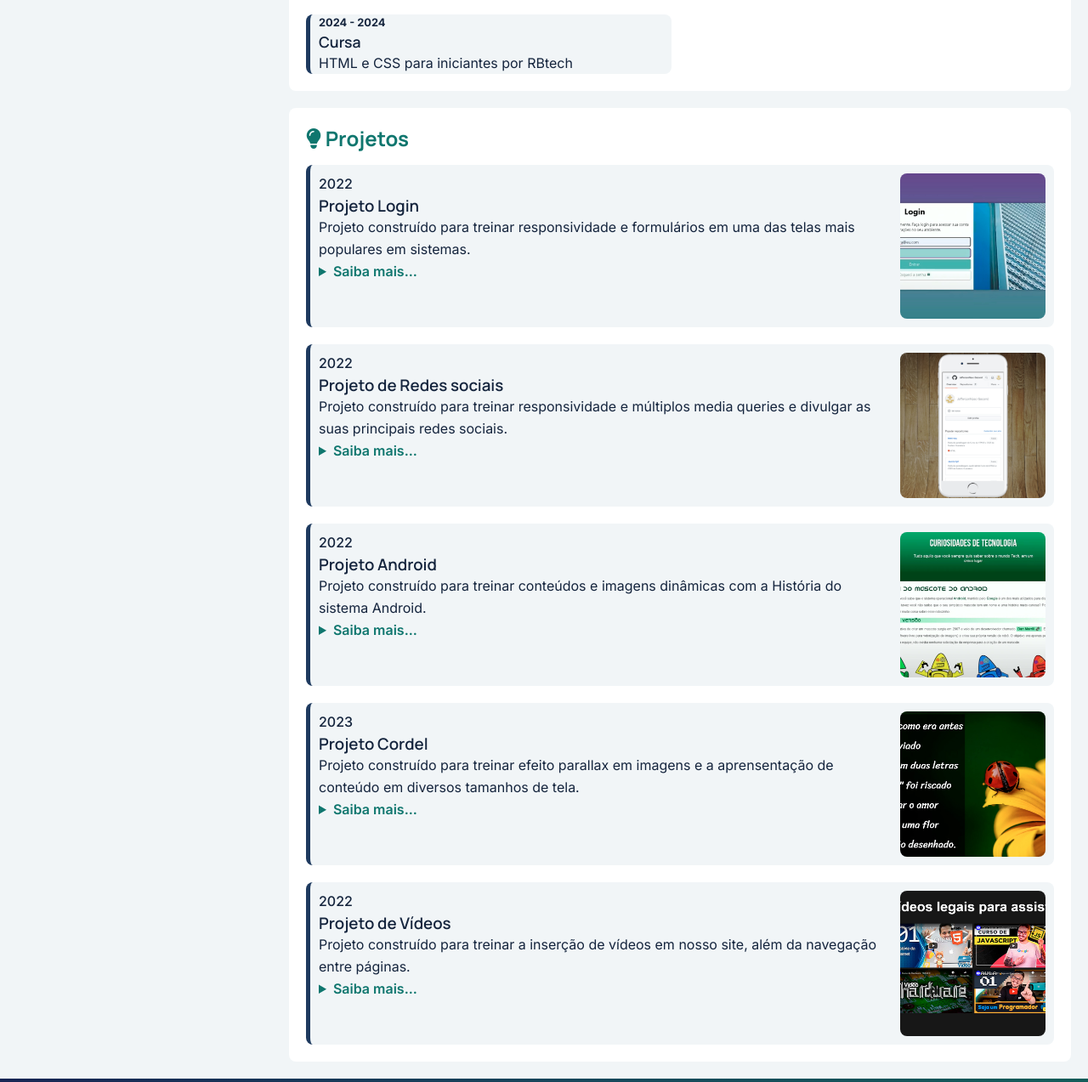
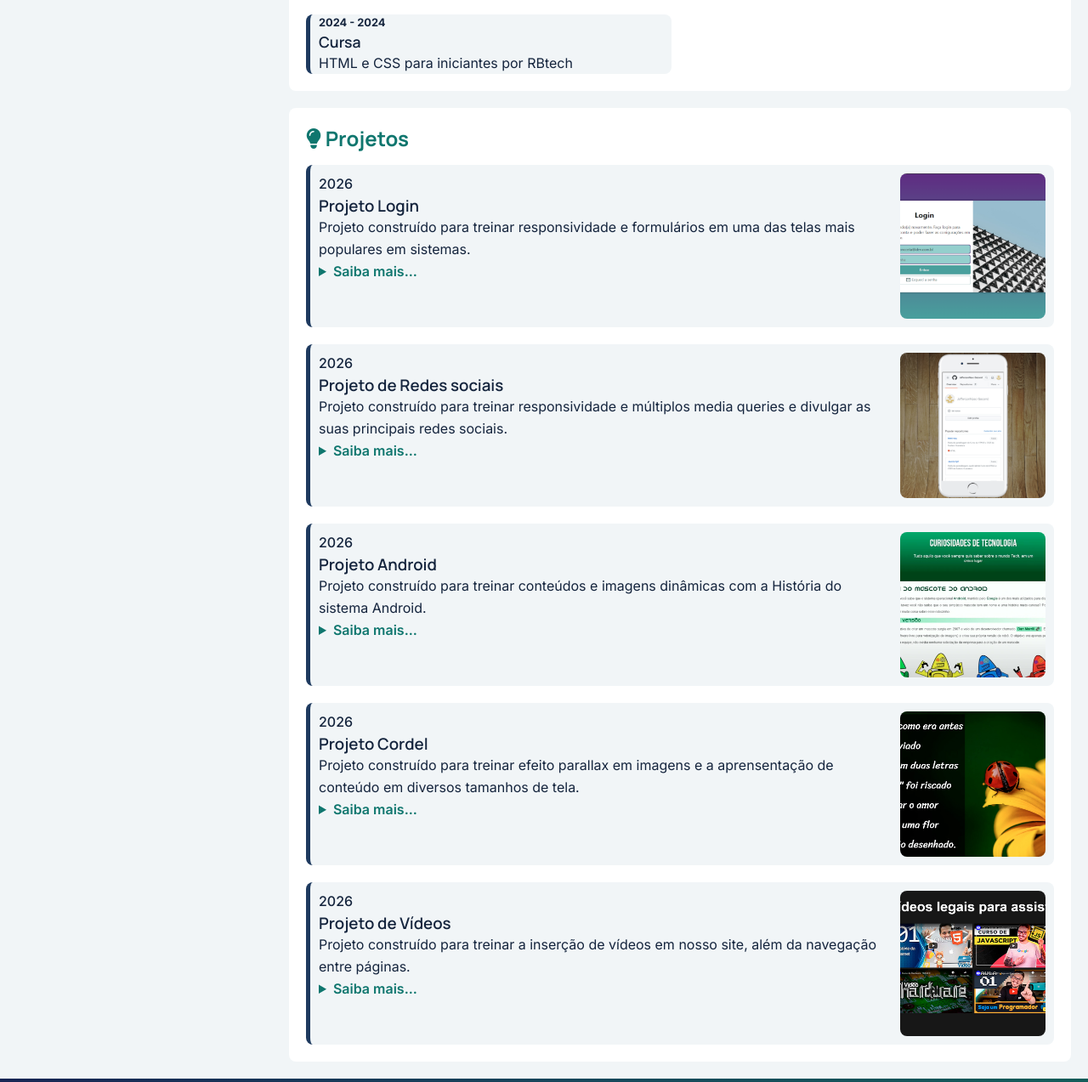
Before and after one commit to JeffersonNasc-Second/projeto-portfolio, a plain HTML site: page index.html in a window 1280 px wide. Shown: the part 1211-2484 px from the top of the page at 85% size. Drawn offline with Linux system fonts and the light colour scheme.

Commit message:
pequenas correções

```diff
--- a/index.html
+++ b/index.html
@@ -174,7 +174,7 @@
                     <div class="projeto"> <!--Projeto 1-->
                         <img class="foto" src="imagens/projeto-01-videos.jpg" alt="Projeto 1">
                         <div class="projeto-info">
-                            <p class="periodo">2022</p>
+                            <p class="periodo">2026</p>
                             <h3 class="titulo">Projeto de Vídeos</h3>
                             <p>Projeto construído para treinar a inserção de vídeos em nosso site, além da navegação entre páginas.</p>
                             <details class="descricao">
@@ -187,7 +187,7 @@
                     <div class="projeto"> <!--Projeto 2-->
                         <img class="foto" src="imagens/projeto-02-cordel.jpg" alt="Projeto 2">
                         <div class="projeto-info">
-                            <p class="periodo">2023</p>
+                            <p class="periodo">2026</p>
                             <h3 class="titulo">Projeto Cordel</h3>
                             <p>Projeto construído para treinar efeito parallax em imagens e a aprensentação de conteúdo em diversos tamanhos de tela.</p>
                             <details class="descricao">
@@ -200,7 +200,7 @@
                     <div class="projeto"> <!--Projeto 3-->
                         <img class="foto" src="imagens/projeto-03-android.jpg" alt="Projeto 3">
                         <div class="projeto-info">
-                            <p class="periodo">2022</p>
+                            <p class="periodo">2026</p>
                             <h3 class="titulo">Projeto Android</h3>
                             <p>Projeto construído para treinar conteúdos e imagens dinâmicas com a História do sistema Android.</p>
                             <details class="descricao">
@@ -213,7 +213,7 @@
                     <div class="projeto"> <!--Projeto 4-->
                         <img class="foto" src="imagens/Projeto-04-social.png" alt="Projeto 4">
                         <div class="projeto-info">
-                            <p class="periodo">2022</p>
+                            <p class="periodo">2026</p>
                             <h3 class="titulo">Projeto de Redes sociais</h3>
                             <p>Projeto construído para treinar responsividade e múltiplos media queries e divulgar as suas principais redes sociais.</p>
                             <details class="descricao">
@@ -224,9 +224,9 @@
                     </div>
 
                     <div class="projeto"> <!--Projeto 5-->
-                        <img class="foto" src="imagens/projeto-05-login.jpg" alt="Projeto 5">
+                        <img class="foto" src="imagens/projeto-05-tela-login.png" alt="Projeto 5">
                         <div class="projeto-info">
-                            <p class="periodo">2022</p>
+                            <p class="periodo">2026</p>
                             <h3 class="titulo">Projeto Login</h3>
                             <p>Projeto construído para treinar responsividade e formulários em uma das telas mais populares em sistemas.</p>
                             <details class="descricao">
```
